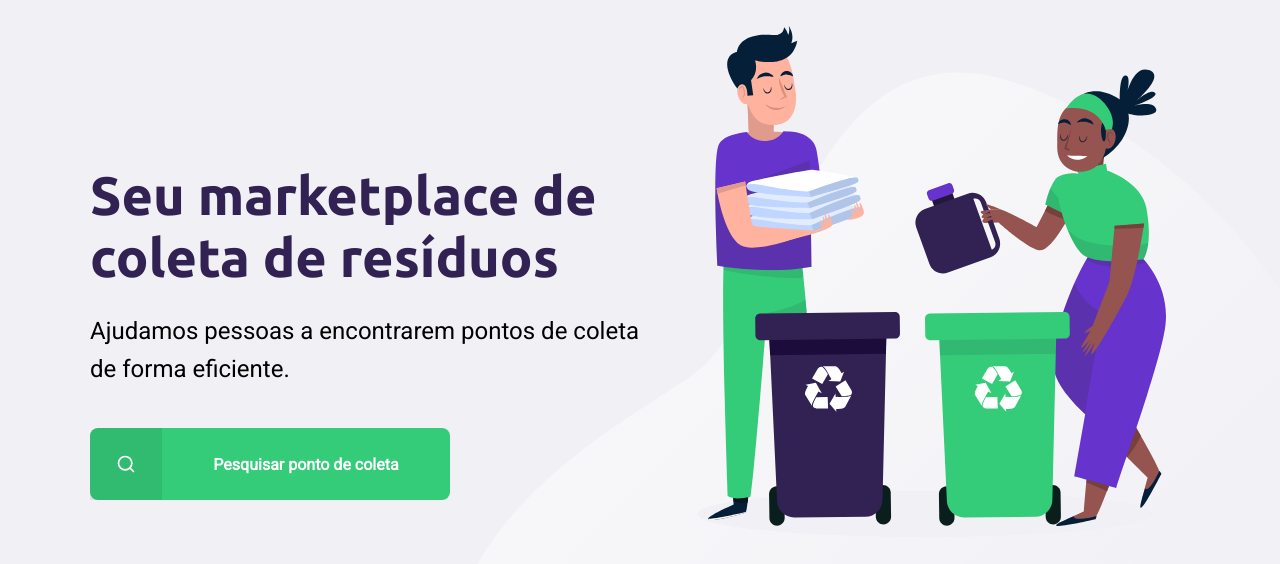
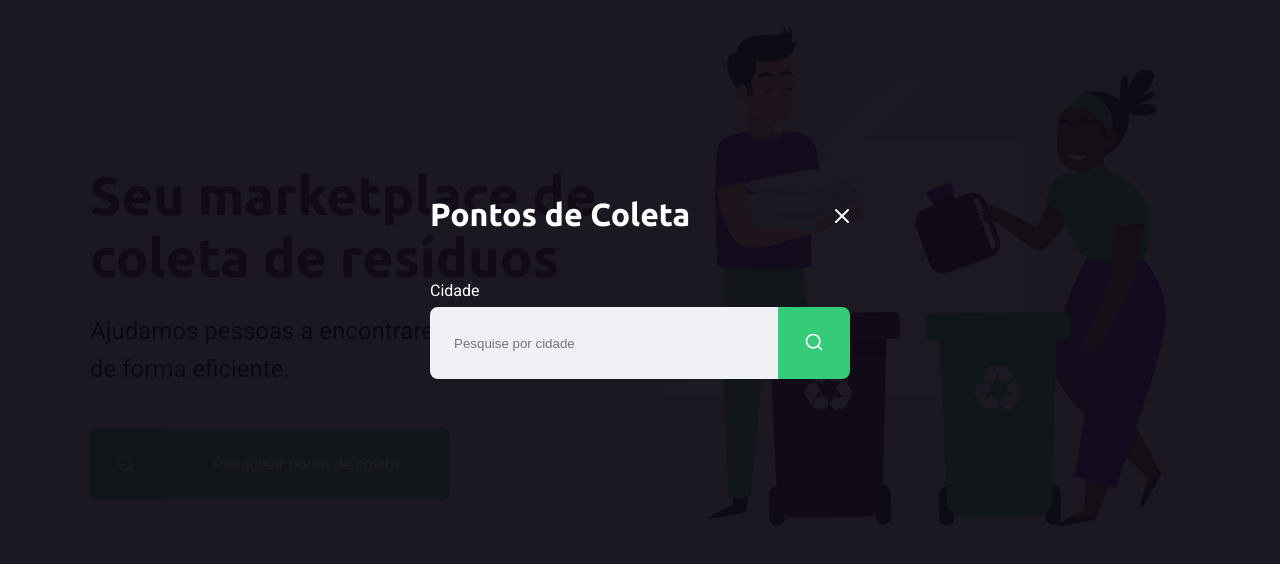
Before and after one commit to kurocaelum/nlw-ecoleta, a plain HTML site: page index.html in a window 1280 px wide. Both pictures are taken after a click on the link "Pesquisar ponto de coleta". Shown: the part 114-678 px from the top of the page. Drawn offline with Linux system fonts and the light colour scheme.

Commit message:
Modal na home e página de resultado da pesquisa

```diff
--- a/index.html
+++ b/index.html
@@ -9,6 +9,7 @@
 
     <link rel="stylesheet" href="/styles/main.css">
     <link rel="stylesheet" href="/styles/home.css">
+    <link rel="stylesheet" href="/styles/modal.css">
     <link rel="stylesheet" href="/styles/responsive.css">
 </head>
 <body>
@@ -32,5 +33,26 @@
             </main>
         </div>
     </div>
+
+    <div id="modal" class="hide">
+        <div class="content">
+            <div class="header">
+                <h1>Pontos de Coleta</h1>
+                <a href="#">Fechar</a>
+
+            </div>
+            <form action="search-results.html">
+                <label for="search">Cidade</label>
+                <div class="search field">
+                    <input type="text" name="search" placeholder="Pesquise por cidade">
+                    <button>
+                        <img src="/assets/search.svg" alt="Buscar">
+                    </button>
+                </div>
+            </form>
+        </div>
+    </div>
+
+    <script src="/scripts/index.js"></script>
 </body>
 </html>
--- /dev/null
+++ b/scripts/index.js
@@ -0,0 +1,11 @@
+const buttonSearch = document.querySelector("#page-home main a")
+const modal = document.querySelector("#modal")
+const close = document.querySelector("#modal .header a")
+
+buttonSearch.addEventListener("click", () => {
+    modal.classList.remove("hide")
+})
+
+close.addEventListener("click", () => {
+    modal.classList.add("hide")
+})
--- /dev/null
+++ b/styles/modal.css
@@ -0,0 +1,94 @@
+#modal {
+    background-color: #0E0A14ef;
+    height: 100vh;
+    width: 100vw;
+
+    position: fixed;
+    top: 0;
+
+    display: flex;
+    justify-content: center;
+    align-items: center;
+
+    transition: 400ms;
+}
+
+#modal.hide {
+    display: none;
+}
+
+#modal .content {
+    color: white;
+
+    width: 420px;
+}
+
+#modal .header {
+    display: flex;
+    align-items: center;
+    justify-content: space-between;
+
+    margin-bottom: 48px;
+}
+
+#modal .header a {
+    background-image: url("../assets/x.svg");
+
+    width: 20px;
+    height: 20px;
+
+    display: flex;
+
+    font-size: 0.01px; /* Texto desaparece da UI, mas pode ser lido por leitores de tela */
+}
+
+#modal .header h1 {
+    color: white;
+
+    font-style: 36px;
+    line-height: 42px;
+}
+
+#modal form label {
+    font-style: 14px;
+    line-height: 16px;
+
+    display: block;
+    margin-bottom: 8px;
+}
+
+#modal form .field {
+    display: flex;
+}
+
+#modal form input {
+    flex: 1;
+
+    background-color: #f0f0f5;
+    border-radius: 8px 0 0 8px;
+    border: 0;
+
+    padding: 16px 24px;
+
+    font-style: 16px;
+    color: #6c6c80;
+
+    outline: none;
+}
+
+#modal form button {
+    width: 72px;
+    height: 72px;
+
+    background-color: var(--primary-color);
+
+    border: 0;
+    border-radius: 0 8px 8px 0;
+
+    transition: 400ms;
+    outline: none;
+}
+
+#modal form button:hover {
+    background-color: #2fb85e;
+}
--- a/styles/responsive.css
+++ b/styles/responsive.css
@@ -19,6 +19,14 @@
     #page-home main {
         align-items: center;
     }
+
+    #page-search-results .cards {
+        grid-template-columns: 1fr;
+    }
+
+    #page-search-results .cards img {
+        height: 250px;
+    }
 }
 
 @media (min-width: 1700px) {
```
Also changed, not shown: search-results.html (added, +54 -0 lines), styles/search-results.css (added, +95 -0 lines).
